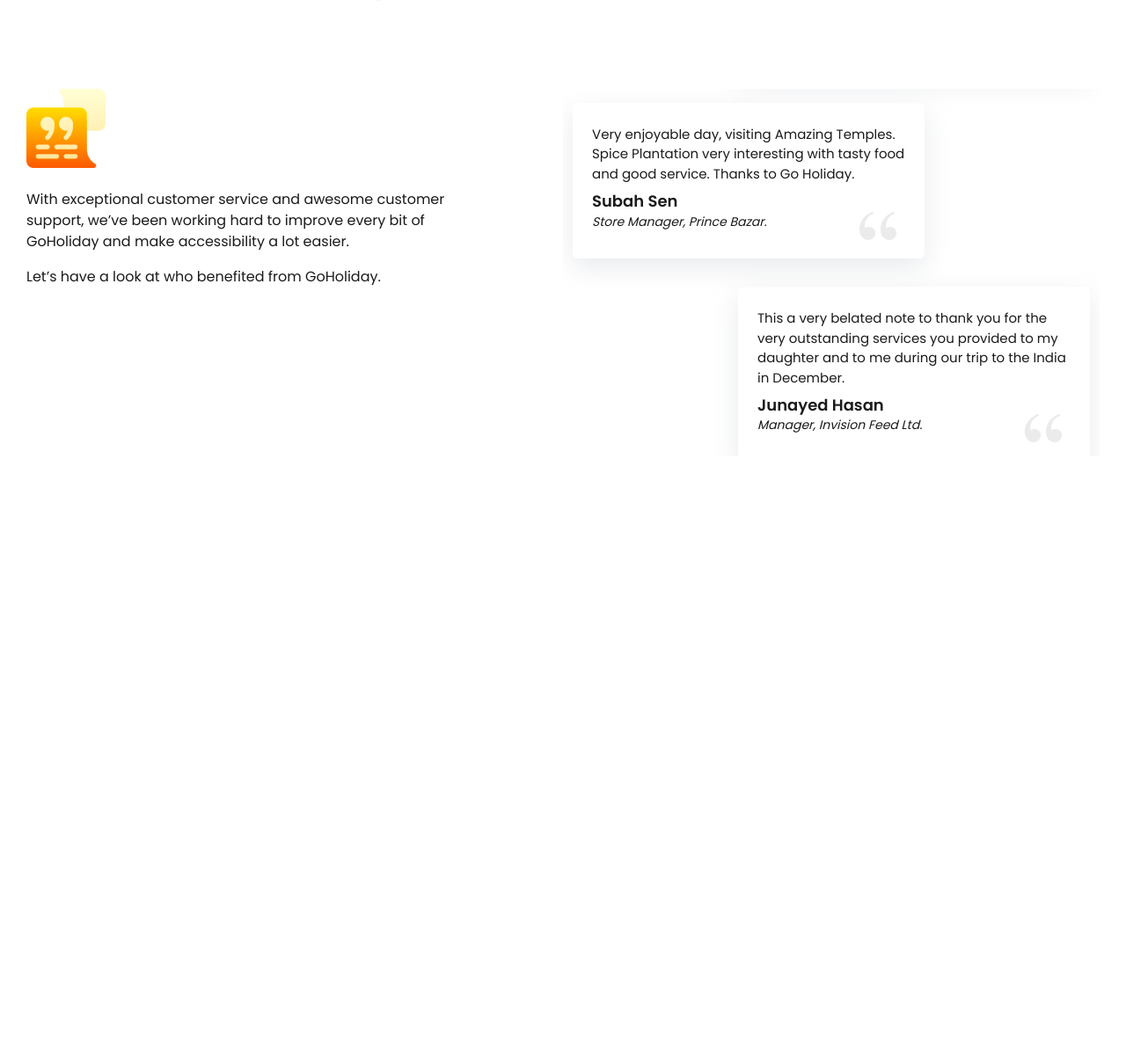
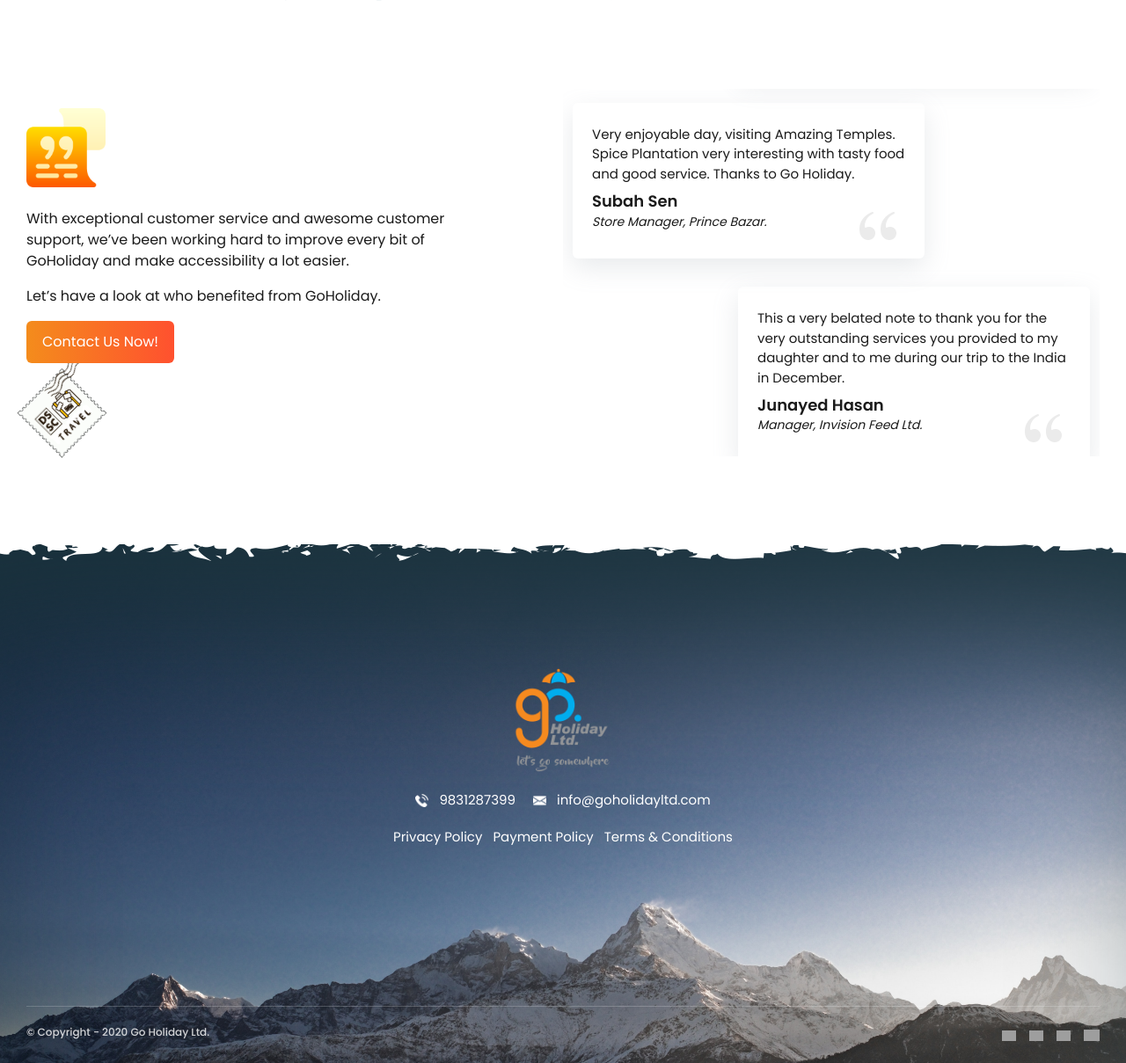
Before and after one commit to tragicmj/goHoliday, a PHP site: page / in a window 1280 px wide. Shown: the part 4171-5380 px from the top of the page at 88% size. Before the commit the page ends 4674 px from the top, so only its background shows below. Run offline with PHP 8.4, Linux system fonts and the light colour scheme; some web fonts are replaced; grey boxes are pictures that could not be loaded.

Commit message:
First Draft of Home Complete

```diff
--- a/assets/css/_breakpoints.scss
+++ b/assets/css/_breakpoints.scss
@@ -136,12 +136,20 @@
 
 //++++Variable Breakpoints++++//
 @mixin breakpoint($point) {
-  @if $point == mxlr {
+  // @if $point == xxxlr {
+  //   @media (max-width: 1280px) {
+  //     @content;
+  //   }
+  // }
+  @if $point == xxlr {
+    @media (max-width: 1440px) {
+      @content;
+    }
+  } @else if $point == mxlr {
     @media (max-width: 1280px) {
       @content;
     }
-  }
-  @if $point == xlr {
+  } @else if $point == xlr {
     @media (max-width: 1199px) {
       @content;
     }
--- a/assets/css/index.scss
+++ b/assets/css/index.scss
@@ -830,6 +850,20 @@
   //     margin: 18px auto 0;
   //   }
   // }
+  .seperator-bottom {
+    bottom: -19px;
+    background-position: 0 bottom;
+  }
+  .site-btn {
+    background: linear-gradient(to right, #f48c1c, #ff512f);
+    width: max-content;
+    color: $white;
+    padding: 12px 18px;
+    margin: 10px 0;
+    border-radius: 6px;
+    text-decoration: none;
+    z-index: 1;
+  }
   .testimonialBlock {
     margin: 15px 0;
     &:hover,
@@ -879,3 +913,73 @@
     }
   }
 }
+
+footer {
+  position: relative;
+  padding: 140px 0 0;
+  background: url("../img/footer_bg.jpg");
+  background-size: cover;
+  background-position: center;
+  &:before {
+    content: "";
+    display: block;
+    position: absolute;
+    top: 0;
+    left: 0;
+    right: 0;
+    z-index: 1;
+    height: 100%;
+    width: 100%;
+    -webkit-box-shadow: inset 0 200px 200px -100px #1b343d;
+    box-shadow: inset 0 200px 200px -100px #1b343d;
+    z-index: 0;
+  }
+  .policiesWrapper {
+    display: flex;
+    justify-content: center;
+    a + a {
+      margin-left: 12px;
+    }
+    a {
+      color: $white;
+      text-decoration: none;
+      font-size: 15px;
+    }
+  }
+  .callMailWrap {
+    margin: 20px 0;
+    display: flex;
+    justify-content: center;
+    align-items: center;
+    a {
+      color: $white;
+      text-decoration: none;
+      margin: 0 10px;
+      font-size: 15px;
+      img {
+        width: 15px;
+        margin-right: 8px;
+      }
+    }
+  }
+  .absoluteFooter {
+    margin: 180px 0 0;
+    padding: 20px 0;
+    border-top: 1px solid rgba(255, 255, 255, 0.2);
+    p {
+      color: $white;
+      font-weight: 500;
+      font-size: 12px;
+      margin: 0;
+      opacity: 0.8;
+    }
+    .socialWrapper {
+      display: flex;
+      justify-content: flex-end;
+      align-items: center;
+      a + a {
+        margin-left: 15px;
+      }
+    }
+  }
+}
--- a/index.html
+++ b/index.html
@@ -241,7 +241,7 @@
       <div class="row no-gutters">
         <div class="videoWrapper">
           <video
-            src="./assets/videos/videoOne.mp4"
+            src="./assets/img/videoOne.mp4"
             autoplay="true"
             muted
             loop
@@ -1246,58 +1246,101 @@
           <div class="col-12">
             <div class="packagesSliderWrapper">
               <div class="packagesSlider">
-                <a href="javascript:void(0)">
+                <a href="javascript:void(0)" style="background-color: #51e1ed">
                   <div class="packageBlock">
-                    <img src="./assets/img/gallery/1.jpg" alt="" />
+                    <!-- <img src="./assets/img/gallery/1.jpg" alt="" /> -->
+
                     <div class="content">
+                      <img
+                        src="./assets/img/logoWhite.png"
+                        width="58"
+                        class="mb-2 img-fluid"
+                        alt=""
+                      />
                       <h6>8D/7N</h6>
                       <p>₹ 7,415</p>
+                      <p class="valid">Valid for 1 year</p>
                     </div>
                   </div>
                 </a>
-                <a href="javascript:void(0)">
+                <a href="javascript:void(0)" style="background-color: #50dbb4">
                   <div class="packageBlock">
-                    <img src="./assets/img/gallery/2.jpg" alt="" />
+                    <!-- <img src="./assets/img/gallery/2.jpg" alt="" /> -->
                     <div class="content">
+                      <img
+                        src="./assets/img/logoWhite.png"
+                        width="58"
+                        class="mb-2 img-fluid"
+                        alt=""
+                      />
                       <h6>8D/7N</h6>
                       <p>₹ 7,415</p>
+                      <p class="valid">Valid for 1 year</p>
                     </div>
                   </div>
                 </a>
-                <a href="javascript:void(0)">
+                <a href="javascript:void(0)" style="background-color: #d9d55b">
                   <div class="packageBlock">
-                    <img src="./assets/img/about/kerala.jpeg" alt="" />
+                    <!-- <img src="./assets/img/about/kerala.jpeg" alt="" /> -->
                     <div class="content">
+                      <img
+                        src="./assets/img/logoWhite.png"
+                        width="58"
+                        class="mb-2 img-fluid"
+                        alt=""
+                      />
                       <h6>6D/7N</h6>
                       <p>₹ 7,415</p>
+                      <p class="valid">Valid for 1 year</p>
                     </div>
                   </div>
                 </a>
-                <a href="javascript:void(0)">
+                <a href="javascript:void(0)" style="background-color: #6a1b4d">
                   <div class="packageBlock">
-                    <img src="./assets/img/about/goa.jpeg" alt="" />
+                    <!-- <img src="./assets/img/about/goa.jpeg" alt="" /> -->
                     <div class="content">
+                      <img
+                        src="./assets/img/logoWhite.png"
+                        width="58"
+                        class="mb-2 img-fluid"
+                        alt=""
+                      />
                       <h6>8D/7N</h6>
                       <p>₹ 7,415</p>
+                      <p class="valid">Valid for 1 year</p>
                     </div>
                   </div>
                 </a>
 
-                <a href="javascript:void(0)">
+                <a href="javascript:void(0)" style="background-color: #ff6666">
                   <div class="packageBlock">
-                    <img src="./assets/img/gallery/5.jpg" alt="" />
+                    <!-- <img src="./assets/img/gallery/5.jpg" alt="" /> -->
                     <div class="content">
+                      <img
+                        src="./assets/img/logoWhite.png"
+                        width="58"
+                        class="mb-2 img-fluid"
+                        alt=""
+                      />
                       <h6>8D/7N</h6>
                       <p>₹ 7,415</p>
+                      <p class="valid">Valid for 1 year</p>
                     </div>
                   </div>
                 </a>
-                <a href="javascript:void(0)">
+                <a href="javascript:void(0)" style="background-color: #8d3daf">
                   <div class="packageBlock">
-                    <img src="./assets/img/gallery/6.jpg" alt="" />
+                    <!-- <img src="./assets/img/gallery/6.jpg" alt="" /> -->
                     <div class="content">
+                      <img
+                        src="./assets/img/logoWhite.png"
+                        width="58"
+                        class="mb-2 img-fluid"
+                        alt=""
+                      />
                       <h6>8D/7N</h6>
                       <p>₹ 7,415</p>
+                      <p class="valid">Valid for 1 year</p>
                     </div>
                   </div>
                 </a>
@@ -1394,8 +1437,9 @@
     <!-- testimonials -->
     <section class="testimonialsWrapper">
       <span class="seperator seperator-top"></span>
+      <span class="seperator seperator-bottom"></span>
       <div class="sectionWrapper">
-        <div class="row no-gutters justify-space-between">
+        <div class="row no-gutters justify-space-between align-items-center">
           <div class="col-lg-5">
             <!-- <h2 class="sectionTitle">Testimonials</h2> -->
             <img src="./assets/img/quote.png" width="90" class="mb-4" alt="" />
@@ -1405,6 +1449,13 @@
               accessibility a lot easier.
             </p>
             <p>Let’s have a look at who benefited from GoHoliday.</p>
+            <a href="#" class="site-btn">Contact Us Now!</a>
+            <img
+              src="./assets/img/stamp.png"
+              width="100"
+              alt=""
+              style="transform: rotate(-45deg); z-index: -1; position: relative"
+            />
           </div>
           <div class="col-6 ml-auto">
             <div class="testimonialSliderWrap">
@@ -1542,6 +1593,77 @@
         </div>
       </div>
     </section>
+    <!-- footer -->
+    <footer>
+      <div class="sectionWrapper">
+        <div class="row no-gutters">
+          <div class="col-12 text-center">
+            <img
+              src="./assets/img/logo.png"
+              class="img-fluid"
+              width="120"
+              alt=""
+            />
+            <div class="callMailWrap">
+              <a class="call">
+                <img src="./assets/img/telephone.png" alt="" /> 9831287399</a
+              >
+              <a class="mail">
+                <img src="./assets/img/email.png" alt="" />
+                info@goholidayltd.com</a
+              >
+            </div>
+            <div class="policiesWrapper">
+              <a href="#">Privacy Policy</a>
+              <a href="#">Payment Policy</a>
+              <a href="#">Terms & Conditions</a>
+            </div>
+          </div>
+        </div>
+        <div class="absoluteFooter">
+          <div class="row no-gutters">
+            <div class="col-6">
+              <p>© Copyright - 2020 Go Holiday Ltd.</p>
+            </div>
+            <div class="col-6">
+              <div class="socialWrapper">
+                <a href="https://www.facebook.com/Goholidaysltd/">
+                  <img
+                    src="https://arttreumbucket.s3.ap-south-1.amazonaws.com/websiteAssets/images/icons/facebook.png"
+                    width="16"
+                    alt=""
+                  />
+                </a>
+                <a href="https://www.instagram.com/go_holidaysltd/">
+                  <img
+                    src="https://arttreumbucket.s3.ap-south-1.amazonaws.com/websiteAssets/images/icons/instagram.png"
+                    width="16"
+                    alt="Instagram"
+                  />
+                </a>
+                <a href="https://twitter.com/gohlidays/">
+                  <img
+                    src="https://arttreumbucket.s3.ap-south-1.amazonaws.com/websiteAssets/images/icons/twitter.png"
+                    width="16"
+                    alt="Twitter"
+                  />
+                </a>
+                <!-- <a href="https://www.youtube.com/channel/UCFy3kFcbvZrlnsTghsTmhPA/featured">
+                  <img src="https://arttreumbucket.s3.ap-south-1.amazonaws.com/websiteAssets/images/icons/linkedin.png" width="18" alt="LinkedIn">
+                </a> -->
+                <a href="#">
+                  <img
+                    src="https://arttreumbucket.s3.ap-south-1.amazonaws.com/websiteAssets/images/icons/linkedin.png"
+                    width="18"
+                    alt="LinkedIn"
+                  />
+                </a>
+              </div>
+            </div>
+          </div>
+        </div>
+      </div>
+    </footer>
     <script
       src="https://cdnjs.cloudflare.com/ajax/libs/jquery/3.5.1/jquery.min.js"
       integrity="sha512-bLT0Qm9VnAYZDflyKcBaQ2gg0hSYNQrJ8RilYldYQ1FxQYoCLtUjuuRuZo+fjqhx/qtq/1itJ0C2ejDxltZVFg=="
```
Also changed, not shown: other parts of assets/css/index.scss (+41 -21 lines), assets/css/index.min.css, assets/img/email.png (added), assets/img/footer_bg.jpg (added), assets/img/stamp.png (added), assets/img/telephone.png (added), 1 other file.
